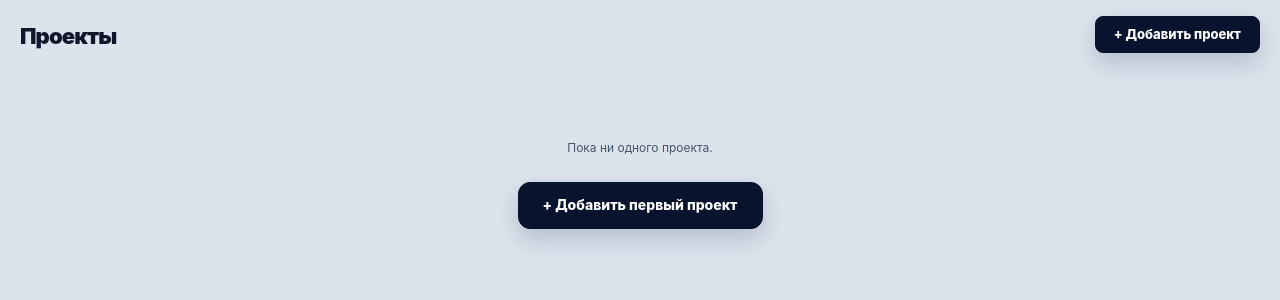
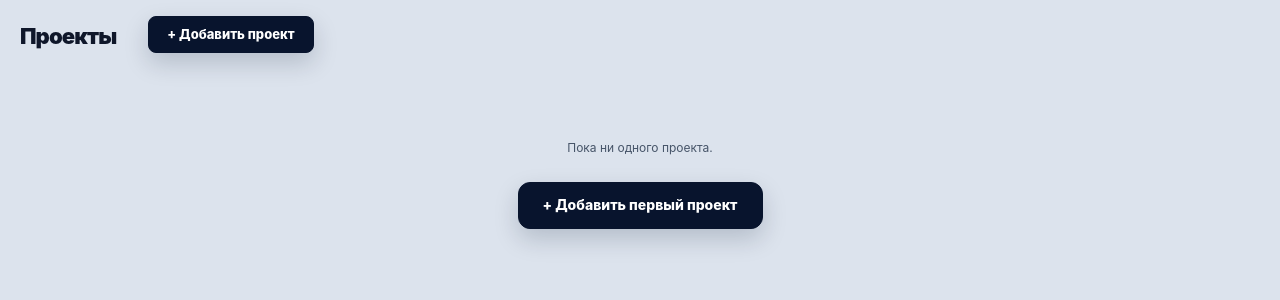
Before and after one commit to lalex321/DubStudio, a FastAPI app: page /projects in a window 1280 px wide. Shown: the part 49-349 px from the top of the page. Run offline with FastAPI, Linux system fonts and the light colour scheme; the visitor is signed in with stand-in values (Sample User, id 1).

Commit message:
Anchor head actions left and center numeric columns
Drop space-between on .page-head so Report/Export/Import sit
next to the title instead of drifting to the window edge on wide
screens. Switch .col-num and .wc-input from right- to
center-aligned for a denser read of the pivot grid.

Co-Authored-By: Claude Opus 4.7 (1M context) <noreply@anthropic.com>

```diff
--- a/static/styles.css
+++ b/static/styles.css
@@ -132,8 +132,8 @@ a:hover { color: var(--primary-hover); }
 .page-head {
   display: flex;
   align-items: flex-end;
-  justify-content: space-between;
-  gap: 16px;
+  justify-content: flex-start;
+  gap: 32px;
   margin: 8px 0 14px;
   flex-wrap: wrap;
 }
@@ -445,10 +445,10 @@ a:hover { color: var(--primary-hover); }
 .grid tbody tr { cursor: pointer; }
 .grid tbody tr:hover { background: var(--hover); }
 
-.col-num { text-align: right; font-variant-numeric: tabular-nums; }
+.col-num { text-align: center; font-variant-numeric: tabular-nums; }
 .col-date { width: 130px; }
 .grid .col-num { width: 90px; }
-.grid td.col-num, .grid th.col-num { text-align: right; }
+.grid td.col-num, .grid th.col-num { text-align: center; }
 
 /* ---------- project detail pivot ---------- */
 .tabs {
@@ -609,7 +609,7 @@ a:hover { color: var(--primary-hover); }
   font-weight: 500;
 }
 .wc-input {
-  text-align: right;
+  text-align: center;
   font-variant-numeric: tabular-nums;
   padding: 1px 2px;
 }
```
